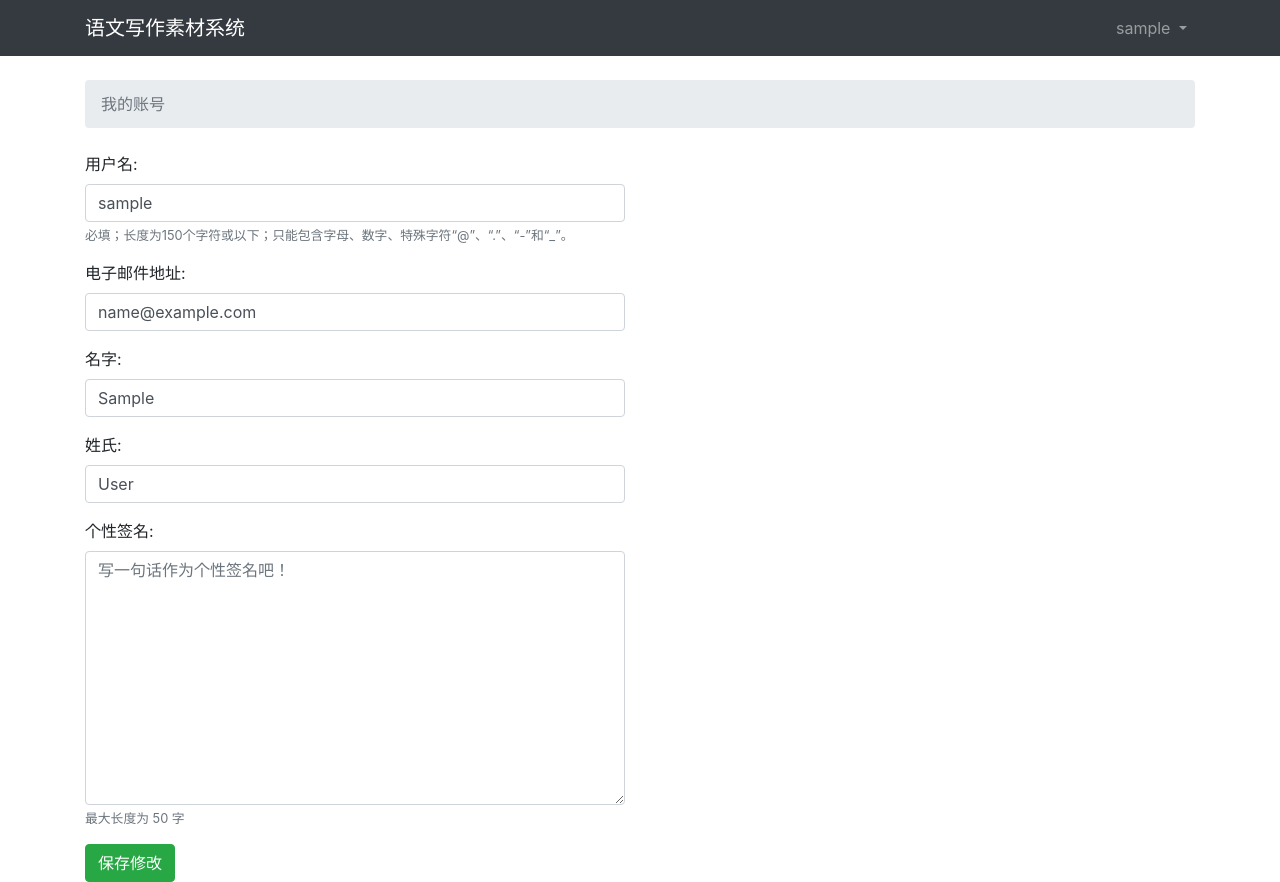
After one commit to Pangwr1/boards-system, a Django app: page /settings/account/ in a window 1280 px wide. The commit adds this page. Run offline with Django 5.2, Linux system fonts and the light colour scheme; the visitor is signed in with stand-in values (Sample User, id 1); some libraries are stand-ins or nearby versions; some web fonts are replaced.

Commit message:
Account View

```diff
--- a/accounts/forms.py
+++ b/accounts/forms.py
@@ -1,9 +1,24 @@
 from django import forms
-from django.contrib.auth.forms import UserCreationForm
+from django.contrib.auth.forms import UserCreationForm, UserChangeForm
 from django.contrib.auth.models import User
 
 class SignUpForm(UserCreationForm):
     email = forms.CharField(max_length=254, required=True, widget=forms.EmailInput(), label='电子邮件')
+
     class Meta:
         model = User
         fields = ('username', 'email', 'password1', 'password2')
+
+class UserSettingsForm(UserChangeForm):
+    personal_signature = forms.CharField(
+        max_length=50,
+        widget=forms.Textarea(attrs={'placeholder': '写一句话作为个性签名吧！'}),
+        required=False,
+        help_text='最大长度为 50 字',
+        label='个性签名',
+    )
+    password = None
+
+    class Meta:
+        model = User
+        fields = ['username', 'email', 'first_name', 'last_name', 'personal_signature']
--- a/accounts/views.py
+++ b/accounts/views.py
@@ -1,8 +1,12 @@
 from django.shortcuts import render, redirect
-from django.contrib.auth.forms import UserCreationForm
 from django.contrib.auth import login as auth_login
+from django.contrib.auth.decorators import login_required
+from django.contrib.auth.models import User
+from django.urls import reverse_lazy
+from django.utils.decorators import method_decorator
+from django.views.generic import UpdateView
 
-from accounts.forms import SignUpForm
+from accounts.forms import SignUpForm, UserSettingsForm
 
 # Create your views here.
 def signup(request):
@@ -15,3 +19,14 @@ def signup(request):
     else:
         form = SignUpForm()
     return render(request, 'signup.html', {'form': form})
+
+@method_decorator(login_required, name='dispatch')
+class UserUpdateView(UpdateView):
+    model = User
+    form_class = UserSettingsForm
+    # fields = ('username', 'first_name', 'last_name', 'email', )
+    template_name = 'my_account.html'
+    success_url = reverse_lazy('my_account')
+
+    def get_object(self):
+        return self.request.user
--- a/boardsys/urls.py
+++ b/boardsys/urls.py
@@ -52,6 +52,7 @@ urlpatterns = [
         name='password_reset_complete'
     ),
 
+    re_path(r'^settings/account/$', accounts_views.UserUpdateView.as_view(), name='my_account'),
     re_path(
         r'^settings/password/$',
         auth_views.PasswordChangeView.as_view(template_name='password_change.html'),
--- a/templates/base.html
+++ b/templates/base.html
@@ -24,8 +24,8 @@
                   {{ user.username }}
                 </a>
                 <div class="dropdown-menu dropdown-menu-right" aria-labelledby="userMenu">
-                  <a class="dropdown-item" href="#">我的账号</a>
-                  <a class="dropdown-item" href="#">修改密码</a>
+                  <a class="dropdown-item" href="{% url 'my_account' %}">我的账号</a>
+                  <a class="dropdown-item" href="{% url 'password_change' %}">修改密码</a>
                   <div class="dropdown-divider"></div>
                   <!-- <a class="dropdown-item" href="{% url 'logout' %}">退出账号</a> -->
                   <form method="post" action="{% url 'logout' %}">
--- /dev/null
+++ b/templates/my_account.html
@@ -0,0 +1,19 @@
+{% extends 'base.html' %}
+
+{% block title %}我的账号{% endblock %}
+
+{% block breadcrumb %}
+  <li class="breadcrumb-item active">我的账号</li>
+{% endblock %}
+
+{% block content %}
+  <div class="row">
+    <div class="col-lg-6 col-md-8 col-sm-10">
+      <form method="post" novalidate>
+        {% csrf_token %}
+        {% include 'includes/form.html' %}
+        <button type="submit" class="btn btn-success">保存修改</button>
+      </form>
+    </div>
+  </div>
+{% endblock %}
```
